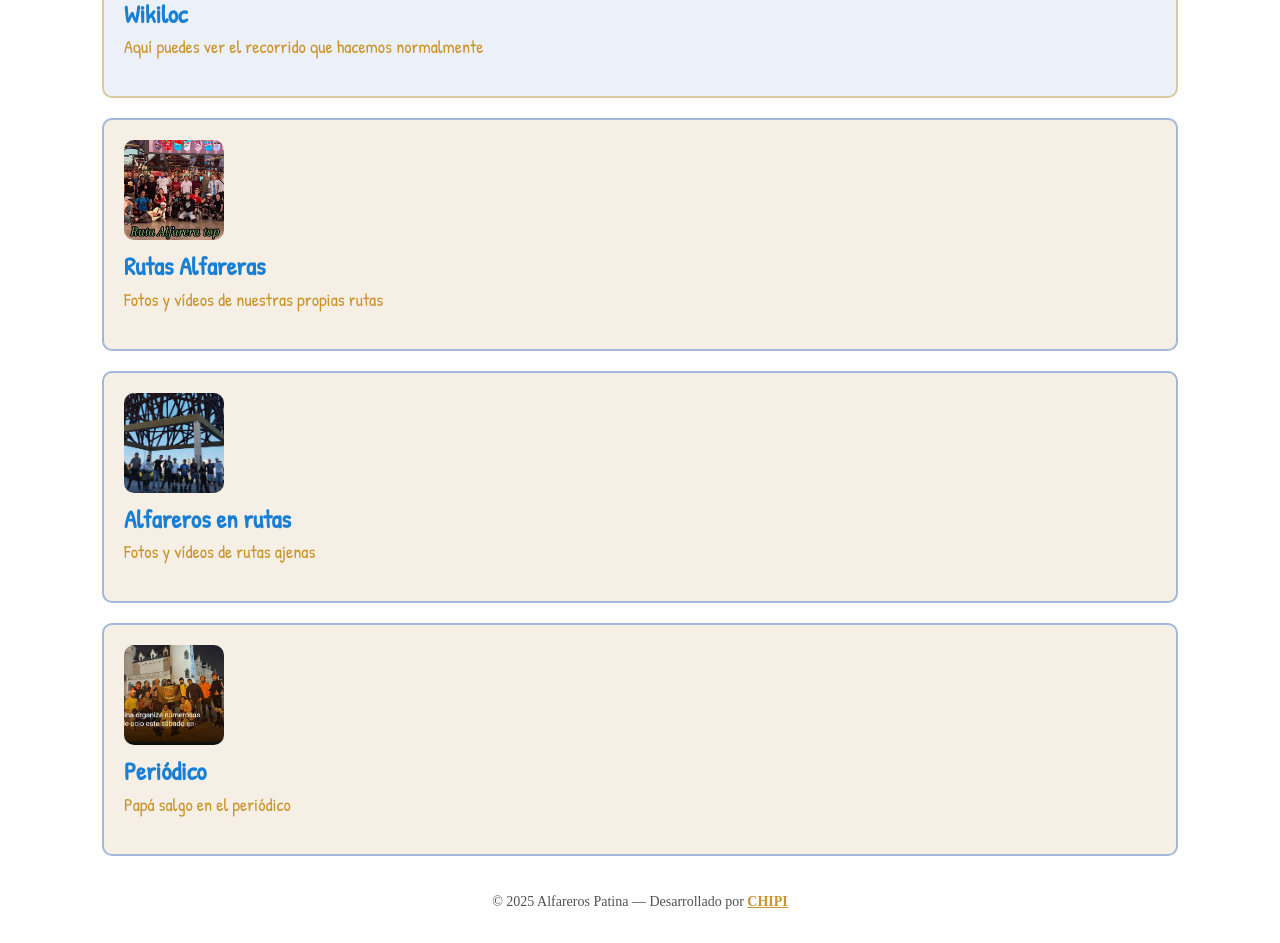
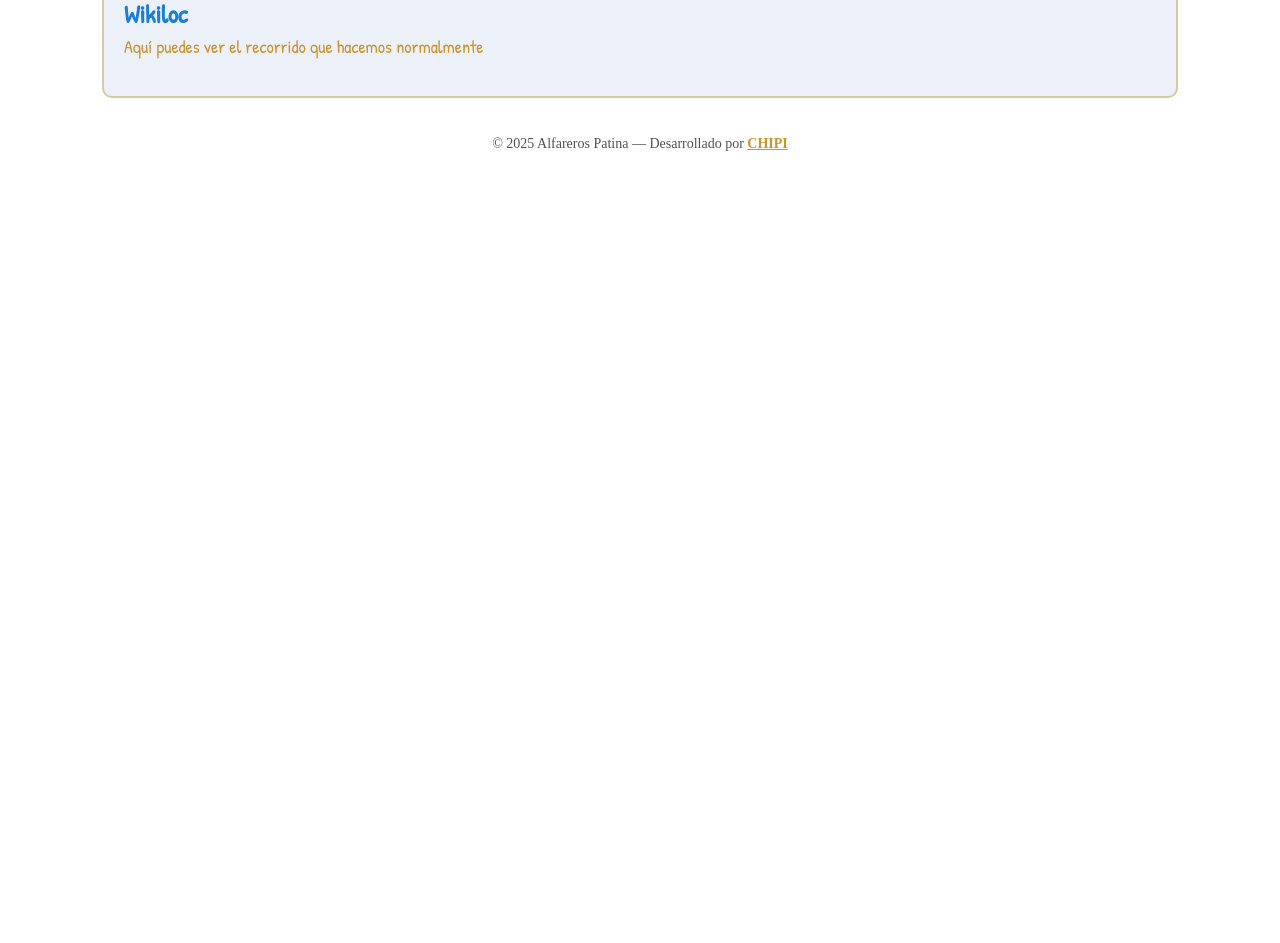
Before and after one commit to CHIPIXB/alfareros-patina, an Angular app: page /rutas in a window 1280 px wide. Shown: the part 1000-1943 px from the top of the page. After the commit the page ends 1185 px from the top, so only its background shows below. Built offline with nearby package versions, Linux system fonts and the light colour scheme; a web font is replaced by a local one.

Commit message:
quitada la seccion de fotos en rutas

```diff
--- a/src/app/pages/rutas/rutas.css
+++ b/src/app/pages/rutas/rutas.css
@@ -36,23 +36,7 @@ a {
     text-decoration: none;
 }
 
-/* .titulo-rutas {
-    text-align: center;
-    margin: 20px 0;
-    font-family: var(--fuente-titulo);
-
-    h3{
-        color:  rgb(25, 127, 212);
-        font-size: 30px;
-    }
-
-    p{
-        color: var(--color-secundario) ;
-    }
-} */
-
-.imagenes-logo ul li a,
-.imagenes-foto ul li a {
+.imagenes-logo ul li a {
     display: block;
     width: 100%;
     height: 100%;
@@ -61,7 +45,7 @@ a {
     cursor: pointer;
 }
 
-.imagenes-logo ul li, .imagenes-foto ul li {
+.imagenes-logo ul li {
     font-family: var(--fuente-texto);
     margin: 20px;
     border-radius: 10px;
@@ -86,8 +70,3 @@ a {
     border: 2px solid rgb(219, 200, 163);
     background-color: rgba(163, 183, 219, 0.212);
 }
-
-.imagenes-foto ul li {
-    border: 2px solid rgb(163, 183, 219);
-    background-color: rgba(219, 200, 163, 0.288)
-}
--- a/src/app/pages/rutas/rutas.html
+++ b/src/app/pages/rutas/rutas.html
@@ -38,36 +38,6 @@
     </ul>
 </section>
 
-<section class="imagenes-foto">
-    <!-- <div class="titulo-rutas">
-        <h3>Rutas</h3>
-        <p>Echa un ojo a lo que hacen los Alfareros</p>
-    </div> -->
-    <ul class="container">
-        <li>
-            <a routerLink="rutas-alfareras" fragment="router-outlet-rutas">
-                <img src="../../../assets/img/rutas-alfareras-2.png" alt="horario">
-                <figcaption><strong>Rutas Alfareras</strong></figcaption>
-                <p>Fotos y vídeos de nuestras propias rutas</p>
-            </a>
-        </li>
-        <li>
-            <a routerLink="alfareros-en-ruta" fragment="router-outlet-rutas">
-                <img src="../../../assets/img/rutas-alfareras-3.png" alt="ubicacion">
-                <figcaption><strong>Alfareros en rutas</strong></figcaption>
-                <p>Fotos y vídeos de rutas ajenas</p>
-            </a>
-        </li>
-        <li>
-            <a routerLink="periodico" fragment="router-outlet-rutas">
-                <img src="../../../assets/img/alfareros-periodico.png" alt="wikiloc">
-                <figcaption><strong>Periódico</strong></figcaption>
-                <p>Papá salgo en el periódico</p>
-            </a>
-        </li>
-    </ul>
-</section>
-
 <section id="router-outlet-rutas">
     <router-outlet></router-outlet>
 </section>
```
